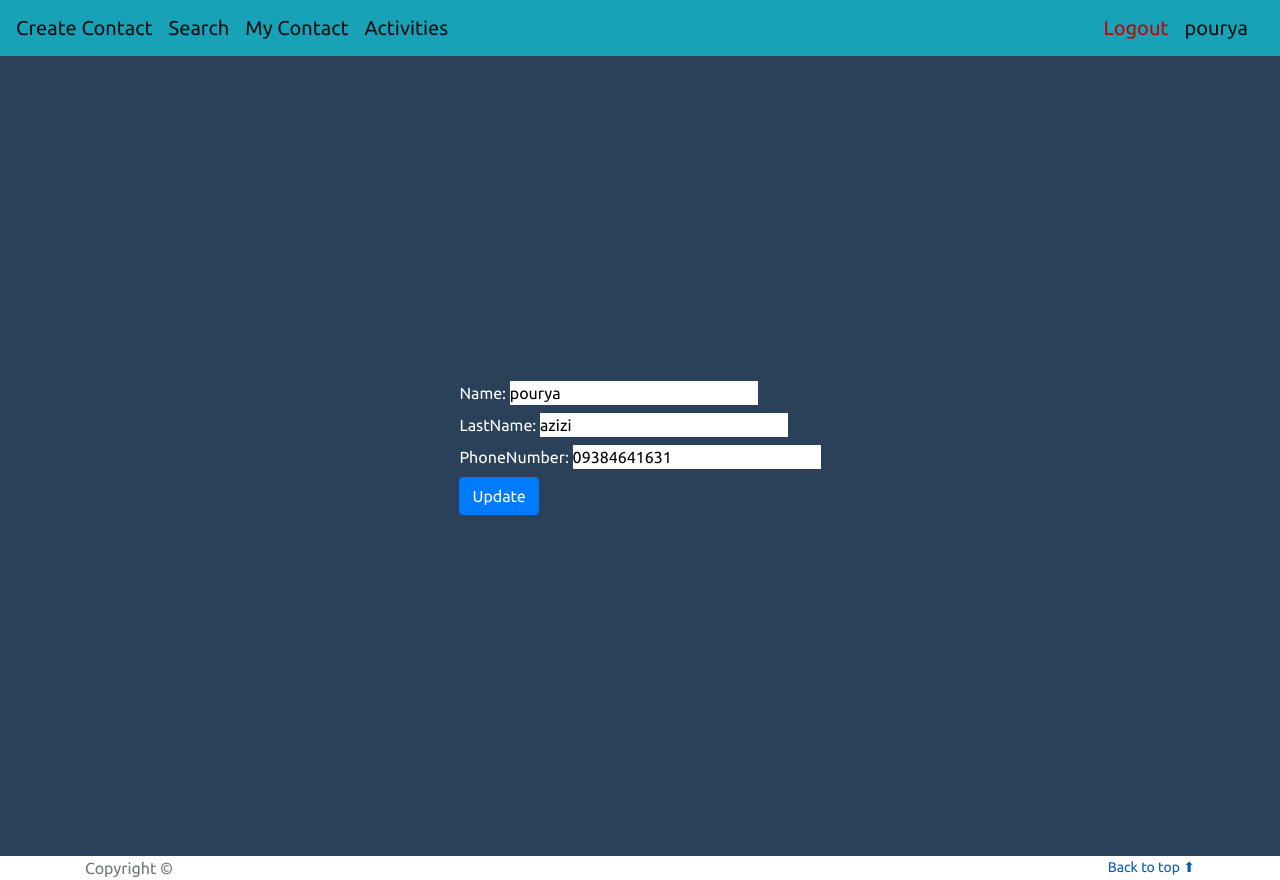
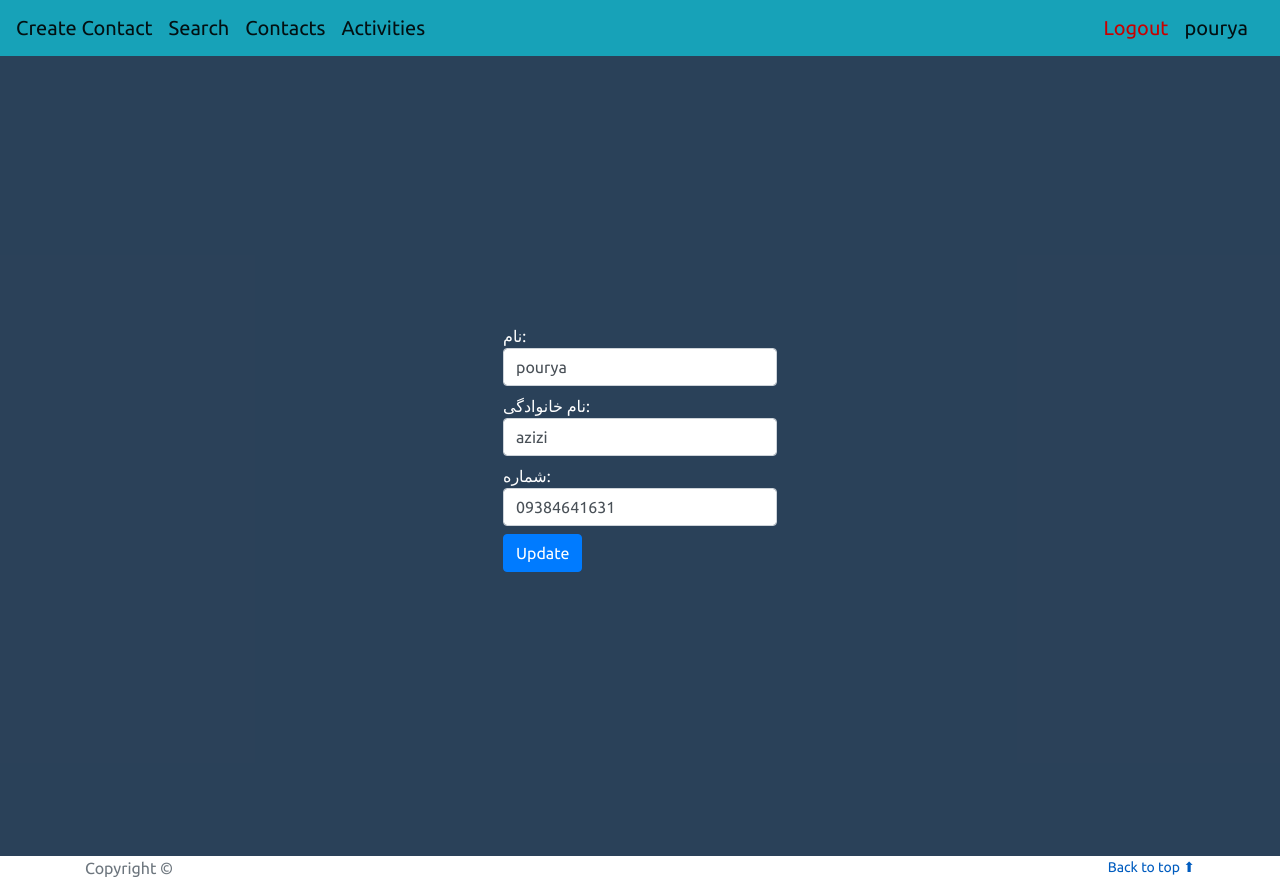
Before and after one commit to pouria-azizi/Phonebook-Project, a Django app: page /phones/update/1 in a window 1280 px wide. Run offline with Django 3.2, Linux system fonts and the light colour scheme; a user stored in the database is signed in; data comes from the database, SQL or seed files in the repository; some libraries are stand-ins or nearby versions.

Commit message:
localization

```diff
--- a/phonebook/phones/templates/phones/Entry_update_form.html
+++ b/phonebook/phones/templates/phones/Entry_update_form.html
@@ -1,4 +1,8 @@
 {% extends 'phones/base.html' %}
+{% load i18n %}
+{% get_current_language_bidi as LANGUAGE_BIDI %}
+{% load widget_tweaks %}
+
 {% block page_header_title %}
     contact list
 {% endblock %}
@@ -7,12 +11,12 @@
 
         <form method="post">{% csrf_token %}
 
-            <div class="form-group" style="color: white">
+            <div class="form-group" style="color: white" {% if LANGUAGE_BIDI %}dir="rtl"{% endif %}>
 
 
-                <label class="mb-2" style="color: white" >Name: {{ form.name }}</label>
-                <label class="mt-2" style="color: white" >LastName: {{ form.last_name }}</label>
-                <label class="mt-2" style="color: white" >PhoneNumber: {{ form.phone_number }}</label>
+                <label class="mb-2" style="color: white" >{% trans 'نام' %}: {{ form.name|add_class:'form-control' }}</label>
+                <label class="mt-2" style="color: white" >{% trans 'نام خانوادگی' %}: {{ form.last_name|add_class:'form-control' }}</label>
+                <label class="mt-2" style="color: white" >{% trans 'شماره' %}: {{ form.phone_number|add_class:'form-control' }}</label>
 
 
                 <input type="submit" class="btn mt-2 btn-primary" value="Update">
--- a/phonebook/phones/templates/phones/base.html
+++ b/phonebook/phones/templates/phones/base.html
@@ -1,7 +1,7 @@
 {% load i18n %}
 {% load static %}
 {% get_current_language_bidi as LANGUAGE_BIDI %}
-<html dir="{% if LANGUAGE_BIDI == 'rtl' %}rtl{% else %}ltr{% endif %}">
+<html {% if LANGUAGE_BIDI %}dir="rtl"{% endif %}>
 <head>
     <title>
         PhoneBook:
@@ -27,18 +27,18 @@
     {% if user.is_authenticated %}
         <a class="navbar-brand" href={% url 'phones:show-add-entry-form' %}>Create Contact</a>
 
-        <a class="navbar-brand" href={% url 'phones:search' %}>Search</a>
+        <a class="navbar-brand" href={% url 'phones:search' %}>{% trans 'Search' %}</a>
 
-        <a class="navbar-brand" href={% url 'phones:contacts' %}>My Contact</a>
+        <a class="navbar-brand" href={% url 'phones:contacts' %}>{%trans 'Contacts' %}</a>
 
-        <a class="navbar-brand" href="{% url 'phones:recent-activities' %}">Activities</a>
+        <a class="navbar-brand" href="{% url 'phones:recent-activities' %}">{% trans 'Activities' %}</a>
     {% endif %}
     <ul class="navbar-nav ml-auto">
         {% if not user.is_authenticated %}
-            <a class="navbar-brand" href={% url 'users:login' %}>Login</a>
+            <a class="navbar-brand" href={% url 'users:login' %}>{% trans 'Login' %}</a>
         {% endif %}
         {% if user.is_authenticated %}
-            <a class="navbar-brand" style="color: #c80000" href="{% url 'users:logout' %}">Logout</a>
+            <a class="navbar-brand" style="color: #c80000" href="{% url 'users:logout' %}">{% trans 'Logout' %}</a>
         {% endif %}
         {% if user.is_authenticated %}
             <a class="navbar-brand" href="{% url 'users:edit-profile' %}">{{ user.username }}</a>
```
Also changed, not shown: phonebook/phones/templates/phones/add_entry.html (+5 -4 lines), phonebook/phones/templates/phones/entry_list.html (+4 -3 lines), phonebook/phones/locale/en/LC_MESSAGES/django.po, 1 other file.
